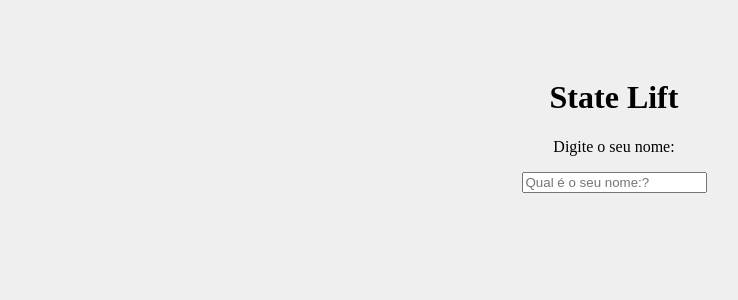
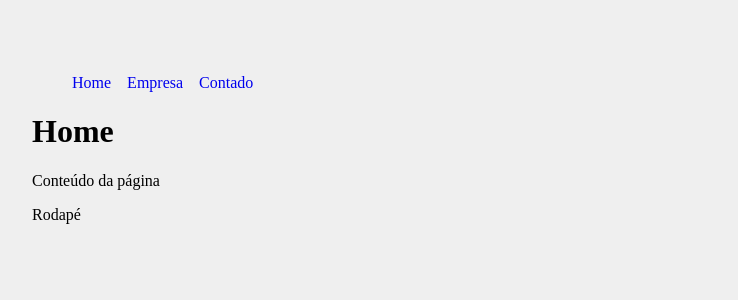
Before and after one commit to FeCharaf/react.js, a React (Create React App) app in the folder meu-projeto/: page / in a window 1280 px wide. Shown: the top 300 px of the page, without its empty margins (26-764 px from the left). Built offline with nearby package versions, Linux system fonts and the light colour scheme.

Commit message:
react router

```diff
--- a/meu-projeto/package.json
+++ b/meu-projeto/package.json
@@ -8,6 +8,7 @@
     "@testing-library/user-event": "^13.5.0",
     "react": "^18.2.0",
     "react-dom": "^18.2.0",
+    "react-router-dom": "^6.26.2",
     "react-scripts": "5.0.1",
     "web-vitals": "^2.1.4"
   },
--- a/meu-projeto/src/App.js
+++ b/meu-projeto/src/App.js
@@ -1,18 +1,23 @@
-import "./App.css";
-import { useState } from "react";
-import SeuNome from "./components/SeuNome";
-import Saudacao from "./components/Saudacao";
+import {BrowserRouter as Router, Routes, Route, Link} from 'react-router-dom'
+import Home from './pages/Home';
+import Empresa from './pages/Empresa';
+import Contato from './pages/Contato';
+import Navbar from './components/layout/Navbar';
+import Footer from './components/layout/Footer';
 
 function App() {
-  const [nome, setNome] = useState();
 
   return (
-    <div className="App">
-      <h1>State Lift</h1>
-      <SeuNome setNome={setNome} />
-      <Saudacao nome={nome} />
-    </div>
-  );
+    <Router>
+      <Navbar />
+      <Routes>
+        <Route exact path='/' element={<Home />}/>
+        <Route path="/contato" element={<Contato />} />
+        <Route path="/empresa" element={<Empresa />} />
+      </Routes>
+      <Footer />
+    </Router>
+  )
 }
 
 export default App;
--- /dev/null
+++ b/meu-projeto/src/components/layout/Footer.js
@@ -0,0 +1,7 @@
+function Footer() {
+    return (
+        <footer>Rodapé</footer>
+    )
+}
+
+export default Footer
--- /dev/null
+++ b/meu-projeto/src/components/layout/Navbar.js
@@ -0,0 +1,22 @@
+import { Link } from "react-router-dom";
+import styles from "./Navbar.module.css";
+
+function Navbar() {
+  return (
+    <ul className={styles.list}>
+      <li className={styles.item}>
+        <Link to="/">Home</Link>
+      </li>
+
+      <li className={styles.item}>
+        <Link to="/empresa">Empresa</Link>
+      </li>
+
+      <li className={styles.item}>
+        <Link to="/contato">Contado</Link>
+      </li>
+    </ul>
+  );
+}
+
+export default Navbar;
--- /dev/null
+++ b/meu-projeto/src/components/layout/Navbar.module.css
@@ -0,0 +1,12 @@
+.list {
+    display: flex;
+    list-style: none;
+}
+
+.item {
+    margin-right: 1em;
+}
+
+a {
+    text-decoration: none;
+}
--- /dev/null
+++ b/meu-projeto/src/pages/Contato.js
@@ -0,0 +1,10 @@
+function Contato() {
+    return (
+        <div>
+            <h1>Contato</h1>
+            <p>Conteúdo da página</p>
+        </div>
+    )
+}
+
+export default Contato
--- /dev/null
+++ b/meu-projeto/src/pages/Empresa.js
@@ -0,0 +1,12 @@
+function Empresa() {
+  return (
+    <>
+      <div>
+        <h1>Empresa</h1>
+        <p>Conteúdo da página</p>
+      </div>
+    </>
+  );
+}
+
+export default Empresa;
--- /dev/null
+++ b/meu-projeto/src/pages/Home.js
@@ -0,0 +1,10 @@
+function Home() {
+    return (
+        <div>
+            <h1>Home</h1>
+            <p>Conteúdo da página</p>
+        </div>
+    )
+}
+
+export default Home
```
Also changed, not shown: 1 other file (tests, documents, lock files or other folders).
